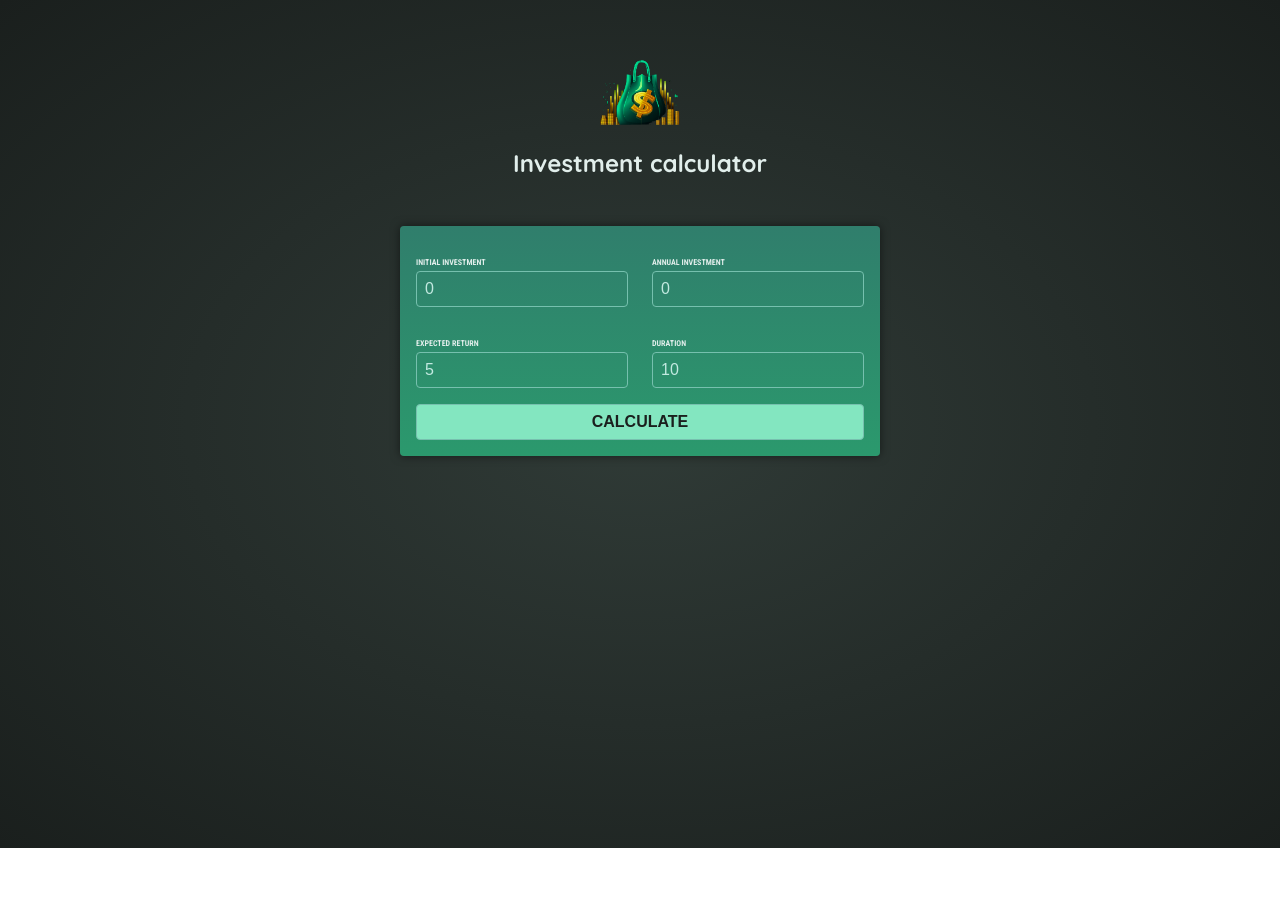
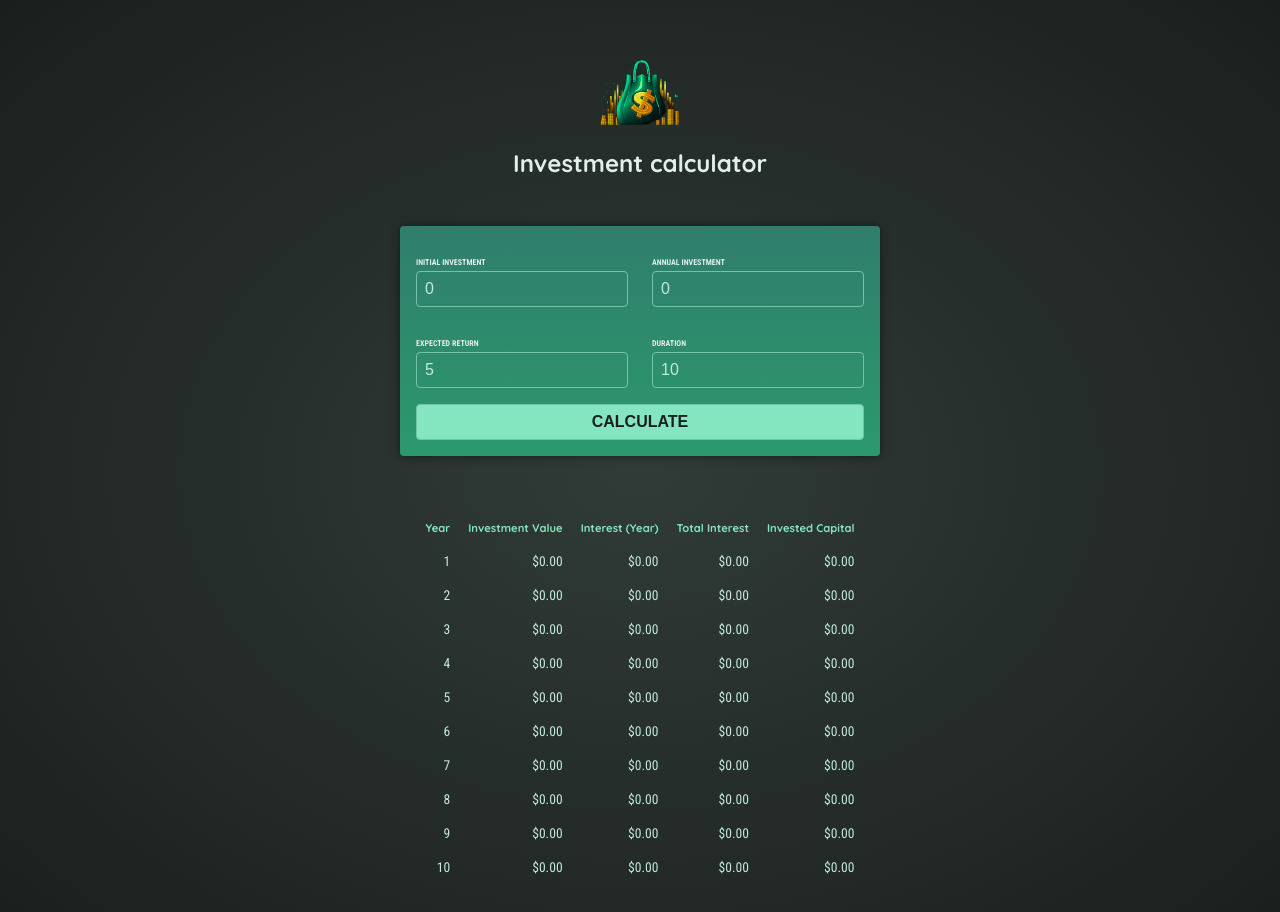
Before and after one commit to leralys/learn-angular, an Angular app in the folder investment-calculator/: page / in a window 1280 px wide. Both pictures are taken after a click on the button "CALCULATE". Shown: the top 912 px of the page. Before the commit the page ends 848 px from the top, so only its background shows below. Built offline with nearby package versions, Linux system fonts and the light colour scheme.

Commit message:
feat(investment-result): add investment result component

```diff
--- a/investment-calculator/src/app/app.component.html
+++ b/investment-calculator/src/app/app.component.html
@@ -1,2 +1,3 @@
 <app-header />
 <app-user-input (calculate)="onCalculateInvestmentResults($event)" />
+<app-investment-results [results]="resultsData" />
--- a/investment-calculator/src/app/app.component.ts
+++ b/investment-calculator/src/app/app.component.ts
@@ -1,15 +1,18 @@
 import { Component } from '@angular/core';
 import { HeaderComponent } from './header/header.component';
 import { type InvestmentInput } from './investment-input.model';
+import { InvestmentResult } from './investment-result.model';
+import { InvestmentResultsComponent } from './investment-result/investment-results.component';
 import { UserInputComponent } from './user-input/user-input.component';
 
 @Component({
   selector: 'app-root',
   standalone: true,
   templateUrl: './app.component.html',
-  imports: [HeaderComponent, UserInputComponent],
+  imports: [HeaderComponent, UserInputComponent, InvestmentResultsComponent],
 })
 export class AppComponent {
+  resultsData?: InvestmentResult[];
   onCalculateInvestmentResults(data: InvestmentInput) {
     const { initialInvestment, duration, expectedReturn, annualInvestment } =
       data;
@@ -32,7 +35,6 @@
       });
     }
 
-    // return annualData;
-    console.log('annual data is', annualData);
+    this.resultsData = annualData;
   }
 }
--- /dev/null
+++ b/investment-calculator/src/app/investment-result/investment-results.component.css
@@ -0,0 +1,19 @@
+table {
+  max-width: 50rem;
+  margin: 2rem auto;
+  padding: 1rem;
+  table-layout: fixed;
+  border-spacing: 1rem;
+  text-align: right;
+}
+
+table thead {
+  font-size: 0.7rem;
+  color: #83e6c0;
+}
+
+table tbody {
+  font-family: "Roboto Condensed", sans-serif;
+  font-size: 0.85rem;
+  color: #c2e9e0;
+}
--- /dev/null
+++ b/investment-calculator/src/app/investment-result/investment-results.component.html
@@ -0,0 +1,24 @@
+@if (!results) {
+<p class="center">Please eneter some values and presss "Calculate".</p>
+} @else {
+<table>
+  <thead>
+    <th>Year</th>
+    <th>Investment Value</th>
+    <th>Interest (Year)</th>
+    <th>Total Interest</th>
+    <th>Invested Capital</th>
+  </thead>
+  <tbody>
+    @for(result of results; track result.year){
+    <tr>
+      <td>{{ result.year }}</td>
+      <td>{{ result.valueEndOfYear | currency }}</td>
+      <td>{{ result.interest | currency }}</td>
+      <td>{{ result.totalInterest | currency }}</td>
+      <td>{{ result.totalAmountInvested | currency }}</td>
+    </tr>
+    }
+  </tbody>
+</table>
+}
```
Also changed, not shown: investment-calculator/src/app/investment-result.model.ts (added, +8 -0 lines), investment-calculator/src/app/investment-result/investment-results.component.ts (added, +14 -0 lines).
